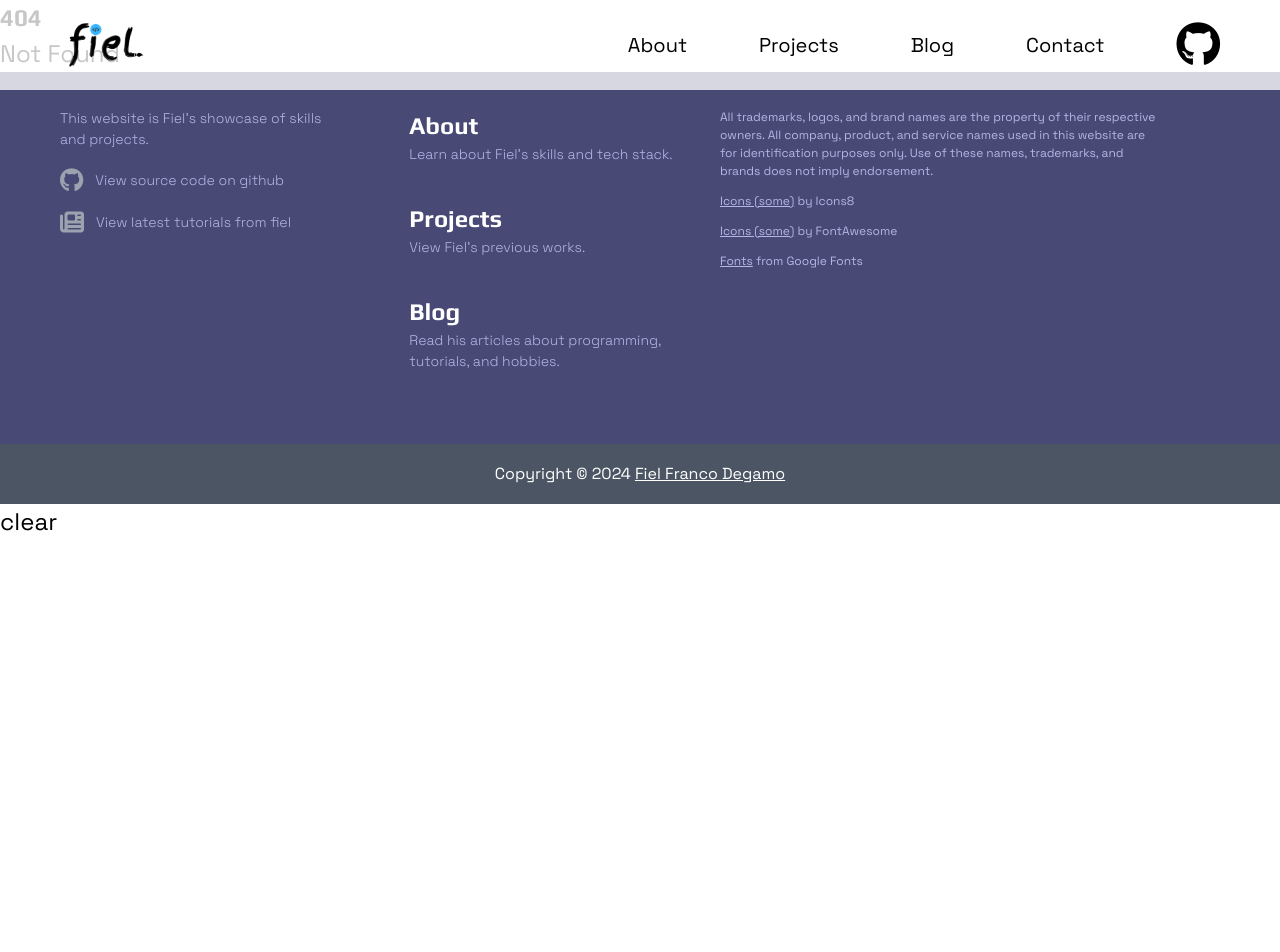
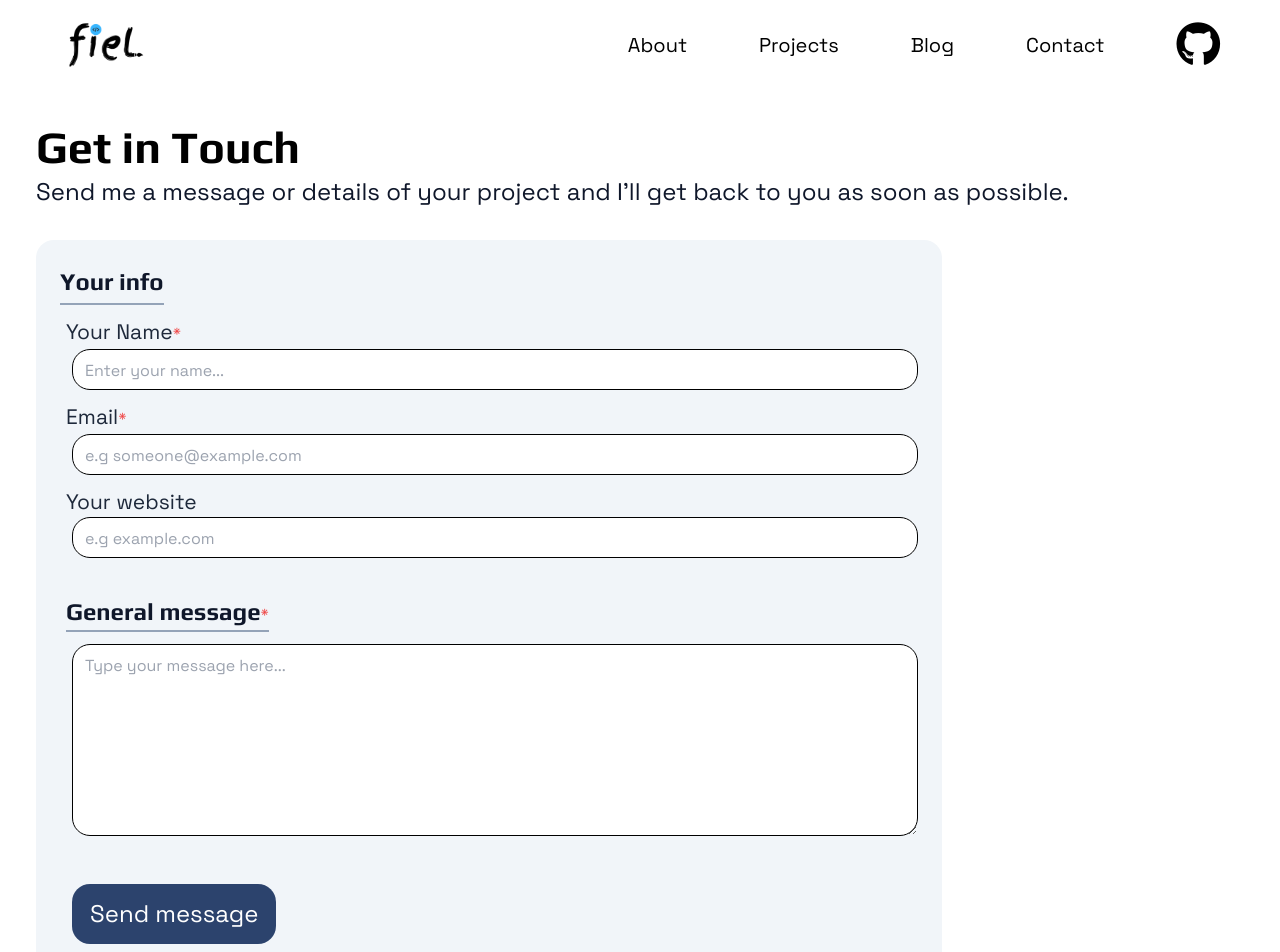
Before and after one commit to piyeldev/portfolio, a SvelteKit app: page /contact in a window 1280 px wide. Before the commit this address had no page. Shown: the top 952 px of the page. Before the commit the page ends 800 px from the top, so only its background shows below. Built offline with nearby package versions, Linux system fonts and the light colour scheme.

Commit message:
yep (be back on arch)

```diff
--- a/src/app.css
+++ b/src/app.css
@@ -22,6 +22,10 @@ h3 {
 	font-style: normal;
 }
 
+.play-font {
+	font-family: 'Play', sans-serif;
+	font-style: normal;
+}
 img {
 	@apply object-scale-down;
 }
--- a/src/components/Blog.svelte
+++ b/src/components/Blog.svelte
@@ -12,7 +12,7 @@
 				</a>
 			</div>
 			<div class="flex text-center h-full justify-center items-center text-[#ac6969] text-2xl">
-				Hello World!<br />Blog's coming soon! &lt;3
+				Coming soon in fiel.blog!
 			</div>
 		</div>
 	</div>
--- a/src/components/Contact.svelte
+++ b/src/components/Contact.svelte
@@ -10,8 +10,13 @@
 		<p class="text-center">
 			Looking forward for a project? Count me in! I'll love to talk about it!
 		</p>
+		<div class="font-light">
+			<i class="fa-solid fa-envelope pr-2 text-[#344E5C] md:text-xl text-xs"></i><a
+				class="md:text-base text-[16px]"
+				href="mailto:frankthecrafter23@gmail.com">frankthecrafter23@gmail.com</a
+			>
+		</div>
 		<div class="socials w-auto flex gap-4 md:justify-start justify-center">
-			<p class="md:inline hidden">Socials:</p>
 			<a href="https://github.com/piyeldev" target="_blank">
 				<div class="social-item">
 					<img
@@ -21,7 +26,7 @@
 						src="https://img.icons8.com/ios-glyphs/35/github.png"
 						alt="github"
 					/>
-					<p class="text-xs md:block hidden">piyeldev</p>
+
 				</div>
 			</a>
 			<a href="https://www.facebook.com/pyel.franco" target="_blank">
@@ -33,7 +38,7 @@
 						alt="facebook-circled"
 						class="self-start"
 					/>
-					<p class="text-xs md:block hidden">Fiel Franco Degamo</p>
+
 				</div>
 			</a>
 			<a href="https://www.instagram.com/_pyel_/" target="_blank">
@@ -44,16 +49,10 @@
 						src="https://img.icons8.com/fluency/35/instagram-new.png"
 						alt="instagram-new"
 					/>
-					<p class="text-xs md:block hidden">_pyel_</p>
 				</div>
 			</a>
 		</div>
-		<div class="font-light">
-			<i class="fa-solid fa-envelope pr-2 text-[#344E5C] md:text-xl text-xs"></i><a
-				class="md:text-base text-[16px]"
-				href="mailto:frankthecrafter23@gmail.com">frankthecrafter23@gmail.com</a
-			>
-		</div>
+
 
 		<GetInTouchBtn />
 	</div>
--- a/src/components/GetInTouchBtn.svelte
+++ b/src/components/GetInTouchBtn.svelte
@@ -1,6 +1,6 @@
 <a
 	class="mt-4 text-center title-card-shadow px-4 py-2 bg-[#2c436d] text-white rounded-xl"
-	href="mailto:frankthecrafter23@gmail.com"
+	href="/contact"
 	>Get In Touch
 	<i class="fa-solid fa-arrow-right ml-1"></i>
 </a>
--- a/src/components/Navbar.svelte
+++ b/src/components/Navbar.svelte
@@ -18,10 +18,10 @@
 
 			<div class="flex lg:gap-12 gap-6 items-center">
 				<nav class=" lg:gap-12 gap-6 md:flex flex-row group items-center hidden">
-					<a href="#hero" class="nav-font-size hover:text-[#425E88]">About</a>
-					<a href="#projects" class="nav-font-size hover:text-[#466C81]">Projects</a>
-					<a href="#blog" class="nav-font-size hover:text-[#7C3737]">Blog</a>
-					<a href="#contact" class="nav-font-size hover:animate-pulse hover:text-red-400">Contact</a>
+					<a href="/#hero" class="nav-font-size hover:text-[#425E88]">About</a>
+					<a href="/#projects" class="nav-font-size hover:text-[#466C81]">Projects</a>
+					<a href="/#blog" class="nav-font-size hover:text-[#7C3737]">Blog</a>
+					<a href="/contact" class="nav-font-size hover:animate-pulse hover:text-red-400">Contact</a>
 				</nav>
 				<div class="md:hidden flex justify-center">
 					<a href="/" on:click={drawerOnClick} class="px-2 rounded-full hover:bg-[#00000034]"
--- a/src/components/drawer.svelte
+++ b/src/components/drawer.svelte
@@ -1,9 +1,9 @@
 <div class="pt-[60px] md:hidden absolute z-10 w-full bg-white px-3 pb-2 rounded-b-xl w-screen">
     <nav class="w-full nav flex flex-col">
-        <a href="#hero">About <span class="font-semibold border-b-0 float-end">➜</span></a>
-        <a href="#projects">Projects <span class="font-semibold border-b-0 float-end">➜</span></a>
-        <a href="#blog">Blog <span class="font-semibold border-b-0 float-end">➜</span></a>
-        <a href="#contact" class="last">Contact <span class="font-semibold border-b-0 float-end">➜</span></a>
+        <a href="/#hero">About <span class="font-semibold border-b-0 float-end">➜</span></a>
+        <a href="/#projects">Projects <span class="font-semibold border-b-0 float-end">➜</span></a>
+        <a href="/#blog">Blog <span class="font-semibold border-b-0 float-end">➜</span></a>
+        <a href="/contact" class="last">Contact <span class="font-semibold border-b-0 float-end">➜</span></a>
     </nav>
 </div>
 
--- a/src/routes/+layout.svelte
+++ b/src/routes/+layout.svelte
@@ -7,4 +7,3 @@
 <Navbar />
 <slot />
 <Footer />
-clear
--- /dev/null
+++ b/src/routes/contact/+page.svelte
@@ -0,0 +1,62 @@
+<script>
+	import { onMount } from "svelte";
+    import accessKey from "/src/IMPORTANT_AND_DANGEROUS/access_key_web3forms.txt?raw";
+</script>
+
+<div class="sm:mt-[120px] mx-6">
+	<h1 class="text-3xl">Get in Touch</h1>
+	<p class="text-slate-900">
+		Send me a message or details of your project and I'll get back to you as soon as possible.
+	</p>
+
+	<div class="bg-slate-100 p-4 pb-8 mt-5 w-[75%] rounded-xl">
+		<form action="https://api.web3forms.com/submit" method="post">
+			<input type="hidden" name="access_key" value={accessKey} />
+			<input type="hidden" name="subject" value="New message/inquire about your service" />
+			<input type="hidden" name="from_name" value="Portfolio Contact Page" />
+			<h3 class="play-font pb-[3px] border-b-2 border-b-slate-400 text-slate-900 w-fit"
+				>Your info</h3
+			>
+            <div class="form-group-container flex flex-col gap-2 ml-1 mt-2">
+                <div class="form-group">
+                    <label for="name" class="input-label">Your Name<span class="text-red-500 text-[16px]">*</span></label>
+                    <input required class="form-input" id="name" name="name" type="text" placeholder="Enter your name..."/>
+                </div>
+                <div class="form-group">
+                    <label for="email" class="input-label">Email<span class="text-red-500 text-[16px]">*</span></label>
+                    <input required class="form-input" id="email" name="email" type="text" placeholder="e.g someone@example.com"/>
+                </div>
+                <div class="form-group">
+                    <label for="website" class="input-label">Your website</label>
+                    <input class="form-input" id="website" name="website" type="text" placeholder="e.g example.com"/>
+                </div>
+                <div class="form-group mt-4">
+                    <label for="name " class="border-b-2 border-b-slate-400 w-fit play-font mb-2 font-semibold text-slate-900">General message<span class="text-red-500 text-[16px]">*</span></label>
+                    <textarea required class="form-input h-32 pt-1 text-sm" name="message" id="msg" placeholder="Type your message here..."></textarea>
+                </div>
+            </div>
+            <button type="submit" class="rounded-xl mt-8 ml-2 px-3 py-2 bg-[#2c436d] text-white">Send message</button>
+		</form>
+	</div>
+    <div class="alternative flex flex-col items-center w-[75%]">
+        <p>or</p>
+        <div class="email-btn">
+            <a href="mailto:frankthecrafter23@gmail.com" class="text-white bg-[#2c436d]">Message using your favorite email app</a>
+        </div>
+    </div>
+</div>
+
+<style lang="postcss">
+    .form-group {
+        @apply flex flex-col;
+    }
+    .input-label {
+        @apply text-sm text-slate-800;
+    }
+    .form-input {
+        @apply ml-1 px-2 pb-0.5 border-black border-[1px] rounded-xl;
+    }
+    .form-input::placeholder {
+        @apply  text-[16px];
+    }
+</style>
--- a/vite.config.js
+++ b/vite.config.js
@@ -3,5 +3,11 @@ import { sveltekit } from '@sveltejs/kit/vite';
 import { defineConfig } from 'vite';
 
 export default defineConfig({
+	server: {
+		fs: {
+		  // Allow serving files from one level up to the project root
+		  allow: ['..'],
+		},
+	  },
 	plugins: [enhancedImages(), sveltekit()]
 });
```
Also changed, not shown: 1 other file (tests, documents, lock files or other folders).
